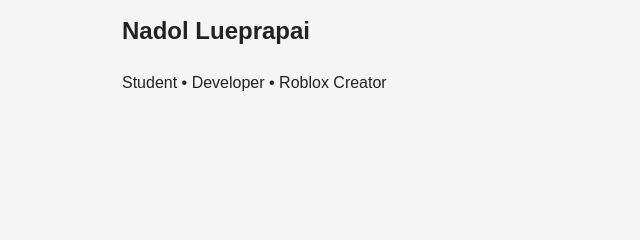
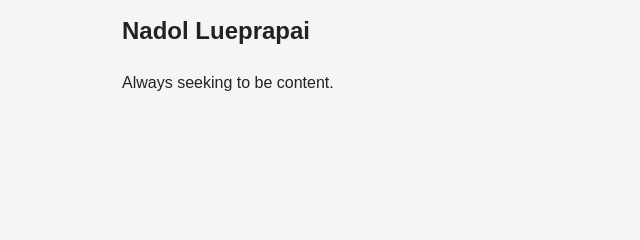
Before and after one commit to nadollueprapai/personal-website, a plain HTML site: page index.html in a window 1280 px wide. Shown: the part 121-361 px from the top of the page, 0-640 px from the left. Drawn offline with Linux system fonts and the light colour scheme.

Commit message:
Minor changes.

```diff
--- a/index.html
+++ b/index.html
@@ -33,7 +33,7 @@
     <main>
         <section class="hero">
             <h1>Nadol Lueprapai</h1>
-            <p>Student • Developer • Roblox Creator</p>
+            <p>Always seeking to be content.</p>
         </section>
     </main>
 
```
